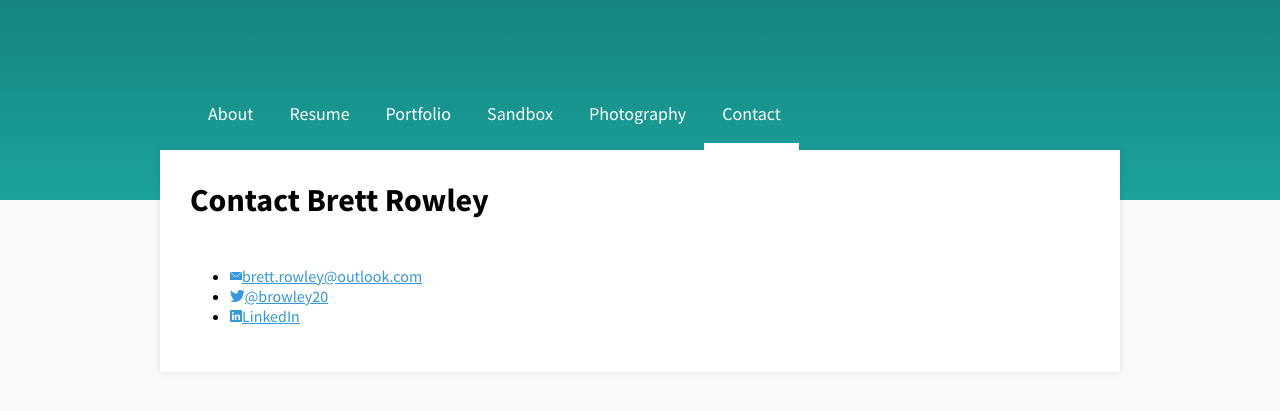
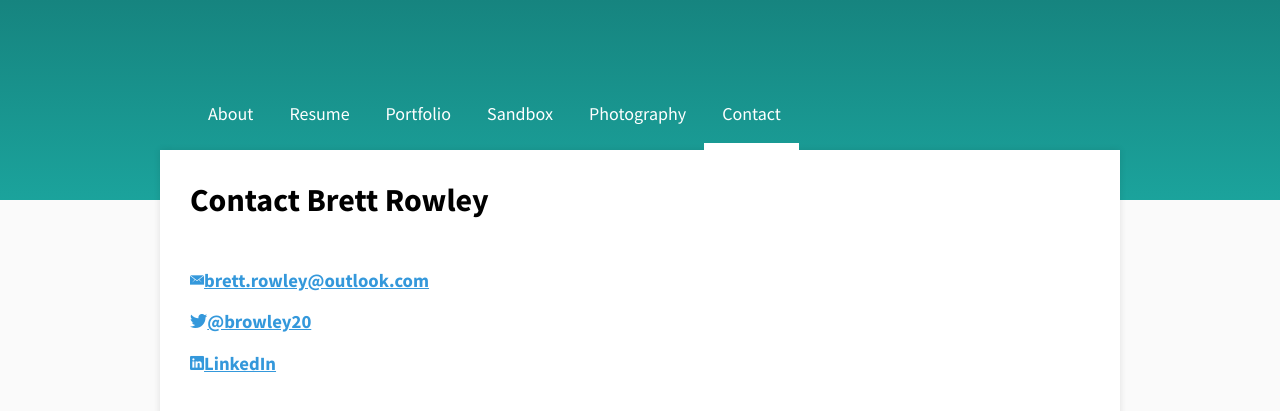
Before and after one commit to brettrowley/brettrowley.github.io, a Jekyll site: the page built from contact/index.html, in a window 1280 px wide. Shown: the top 411 px of the page. Built offline with Jekyll 4.4.1, drawn with Linux system fonts in a browser that asks for light colours; some web fonts are replaced.

Commit message:
Change contact page to <h3> from <li>

```diff
--- a/contact/index.html
+++ b/contact/index.html
@@ -6,9 +6,7 @@ title: Contact
 	<h1>Contact Brett Rowley</h1>
 </div>
 <div class="content">
-	<ul>
-		<li><a class="btn" id="email-div" href="mailto:brett.rowley@outlook.com"><i class="icon ion-ios-email"></i>brett.rowley@outlook.com</a></li>
-		<li><a class="btn" id="twitter-div" href="https://twitter.com/browley20" target="_blank"><i class="icon ion-social-twitter"></i>@browley20</a></li>
-		<li><a class="btn" id="linked-div" href="https://www.linkedin.com/pub/brett-rowley/37/728/762" target="_blank"><i class="icon ion-social-linkedin"></i>LinkedIn</a></li>
-	</ul>
+	<h3><a class="btn" href="mailto:brett.rowley@outlook.com"><i class="icon ion-ios-email"></i>brett.rowley@outlook.com</a></h3>
+	<h3><a class="btn" href="https://twitter.com/browley20" target="_blank"><i class="icon ion-social-twitter"></i>@browley20</a></h3>
+	<h3><a class="btn" href="https://www.linkedin.com/pub/brett-rowley/37/728/762" target="_blank"><i class="icon ion-social-linkedin"></i>LinkedIn</a></li>
 </div>
```
